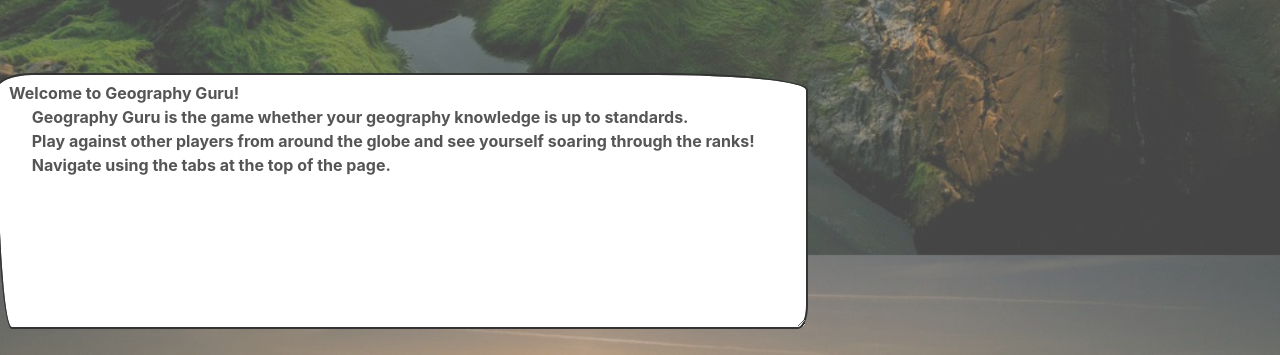
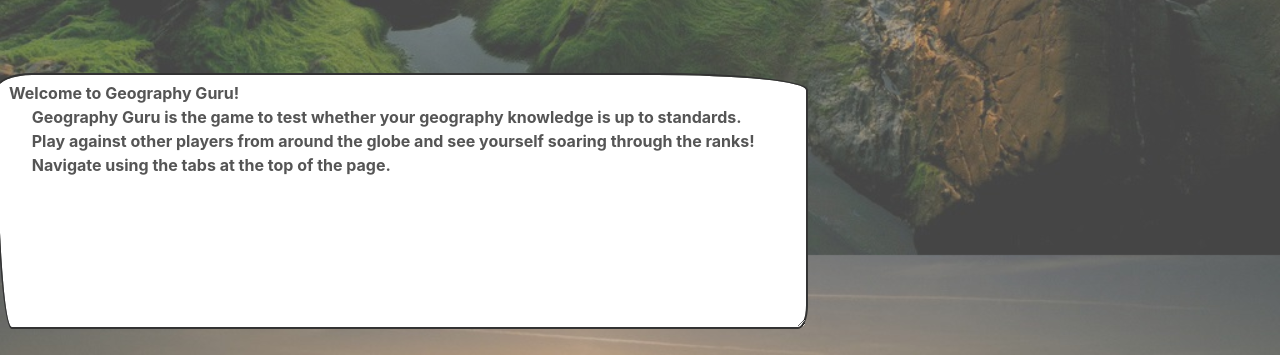
Before and after one commit to Jelleas/WebIK, a Flask app: page / in a window 1280 px wide. Shown: the part 545-900 px from the top of the page. Run offline with Flask 2, Linux system fonts and the light colour scheme; a user stored in the database is signed in; some libraries are stand-ins or nearby versions; some web fonts are replaced.

Commit message:
Various style changes

```diff
--- a/templates/index.html
+++ b/templates/index.html
@@ -17,7 +17,7 @@
     <label for="exampleTextarea">Welkom</label>
     <div class = "box">
     <textarea class="form-control" id="exampleTextarea" rows="10" cols="70" align="middle">Welcome to Geography Guru!
-      Geography Guru is the game whether your geography knowledge is up to standards.
+      Geography Guru is the game to test whether your geography knowledge is up to standards.
       Play against other players from around the globe and see yourself soaring through the ranks!
       Navigate using the tabs at the top of the page.</textarea>
     </div>
```
